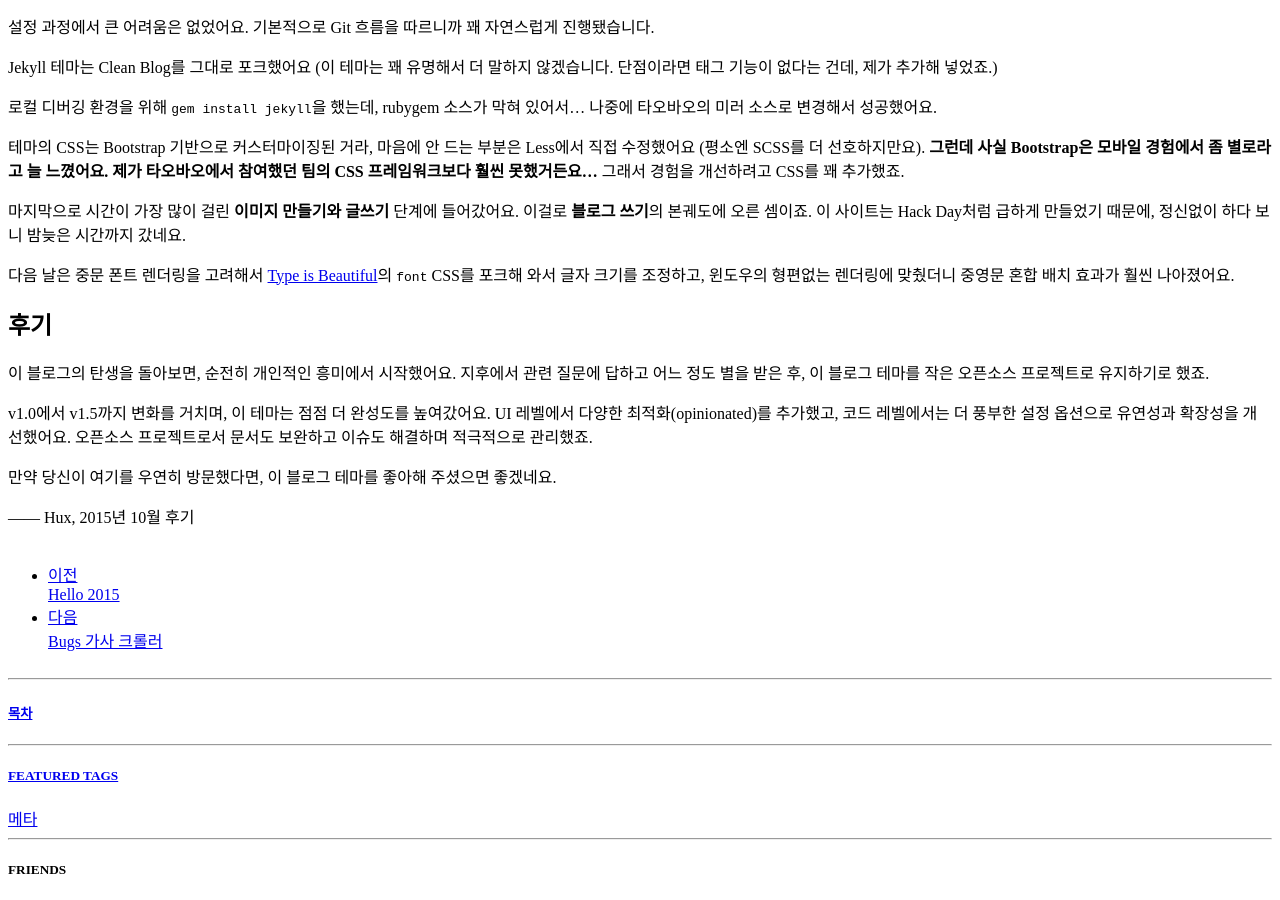
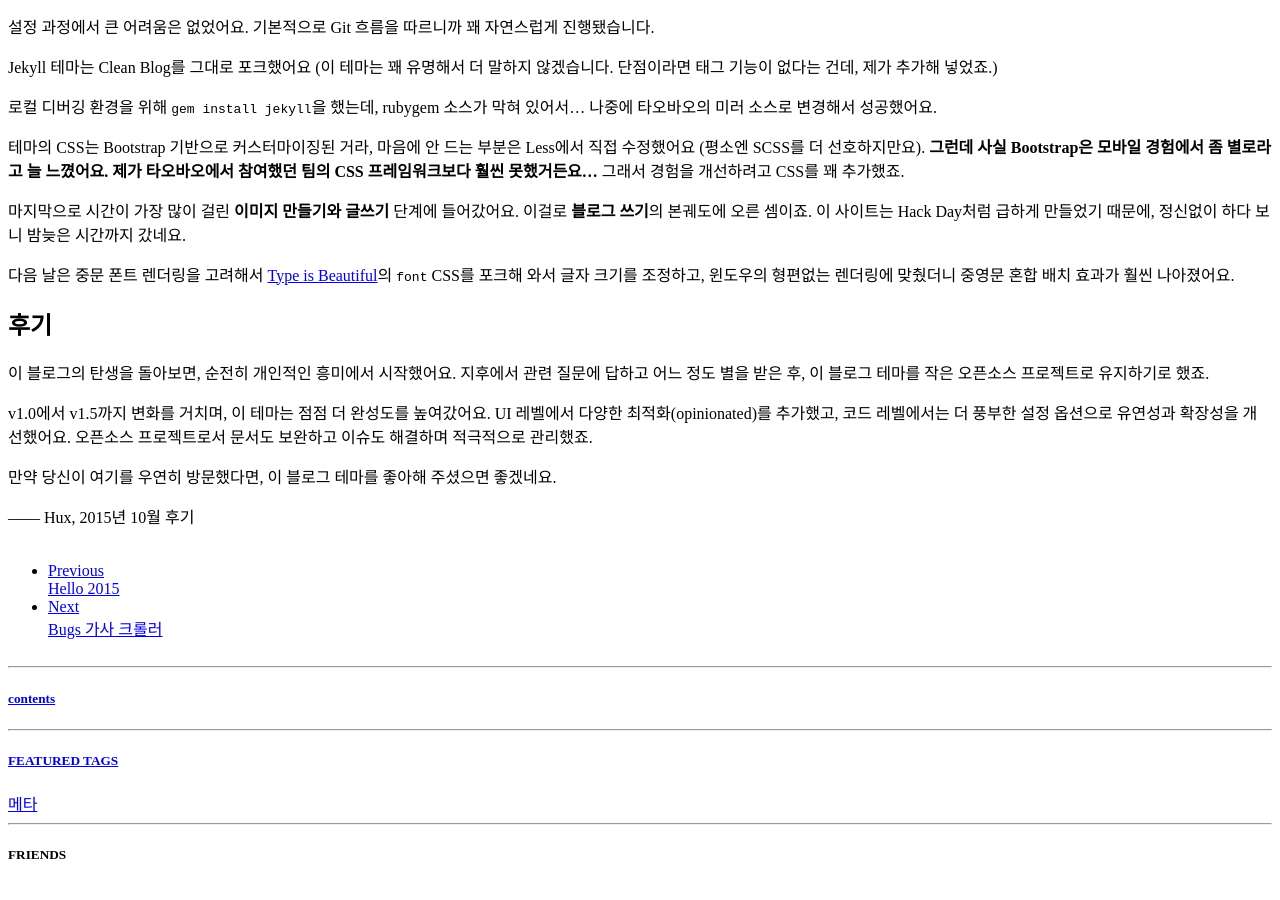
Before and after one commit to cbh456746/cbh456746.github.io, a Jekyll site: the page built from _posts/2025-03-15-hello_trans.md, in a window 1280 px wide and 900 px high, scrolled down 1011 px. Built offline with Jekyll 4.4.1, drawn with Linux system fonts in a browser that asks for light colours; comment, search, counter and statistics services are not loaded.

Commit message:
Update post.html

```diff
--- a/_layouts/post.html
+++ b/_layouts/post.html
@@ -31,7 +31,7 @@ layout: default
                     {% if page.previous.url %}
                     <li class="previous">
                         <a href="{{ page.previous.url | prepend: site.baseurl | replace: '//', '/' }}" data-toggle="tooltip" data-placement="top" title="{{page.previous.title}}">
-                        이전<br>
+                        Previous<br>
                         <span>{{page.previous.title}}</span>
                         </a>
                     </li>
@@ -39,7 +39,7 @@ layout: default
                     {% if page.next.url %}
                     <li class="next">
                         <a href="{{ page.next.url | prepend: site.baseurl | replace: '//', '/' }}" data-toggle="tooltip" data-placement="top" title="{{page.next.title}}">
-                        다음<br>
+                        Next<br>
                         <span>{{page.next.title}}</span>
                         </a>
                     </li>
@@ -72,7 +72,7 @@ layout: default
                 <div class="side-catalog">
                     <hr class="hidden-sm hidden-xs">
                     <h5>
-                        <a class="catalog-toggle" href="#">목차</a>
+                        <a class="catalog-toggle" href="#">contents</a>
                     </h5>
                     <ul class="catalog-body"></ul>
                 </div>
```
